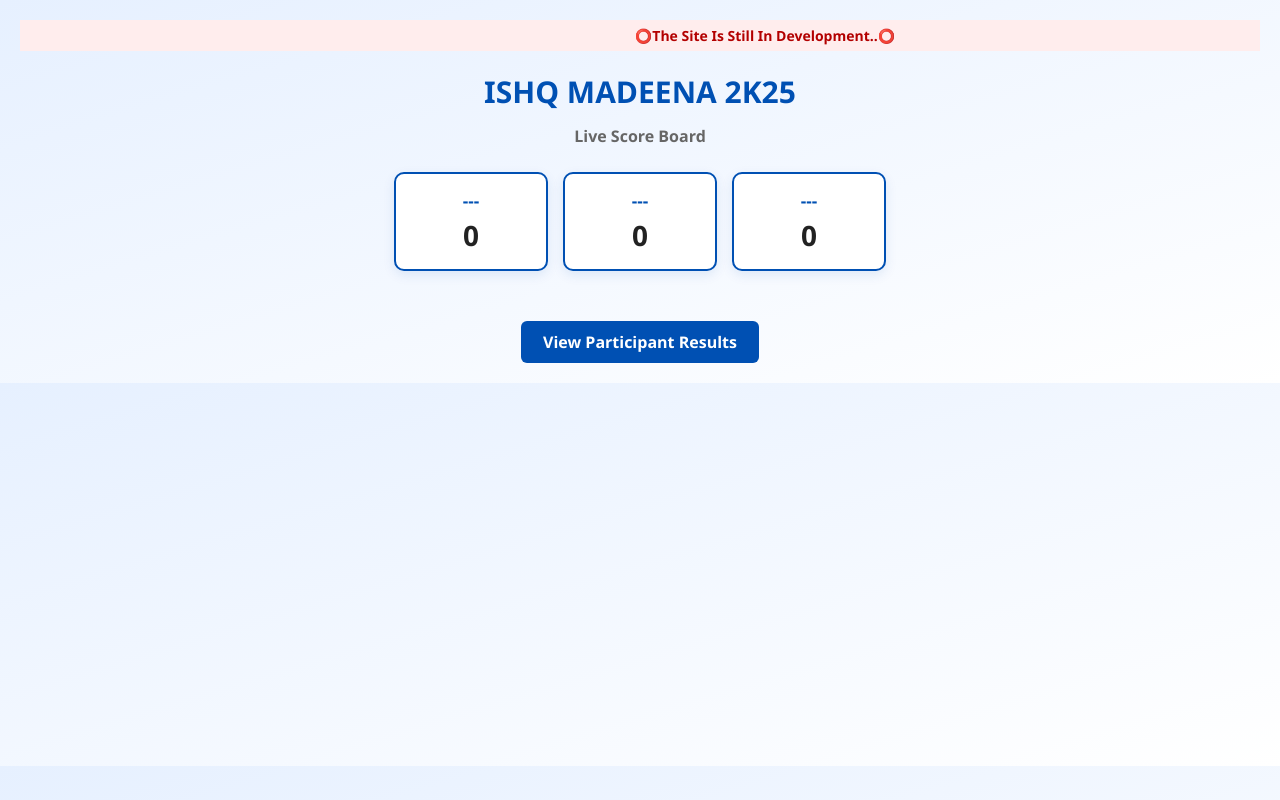
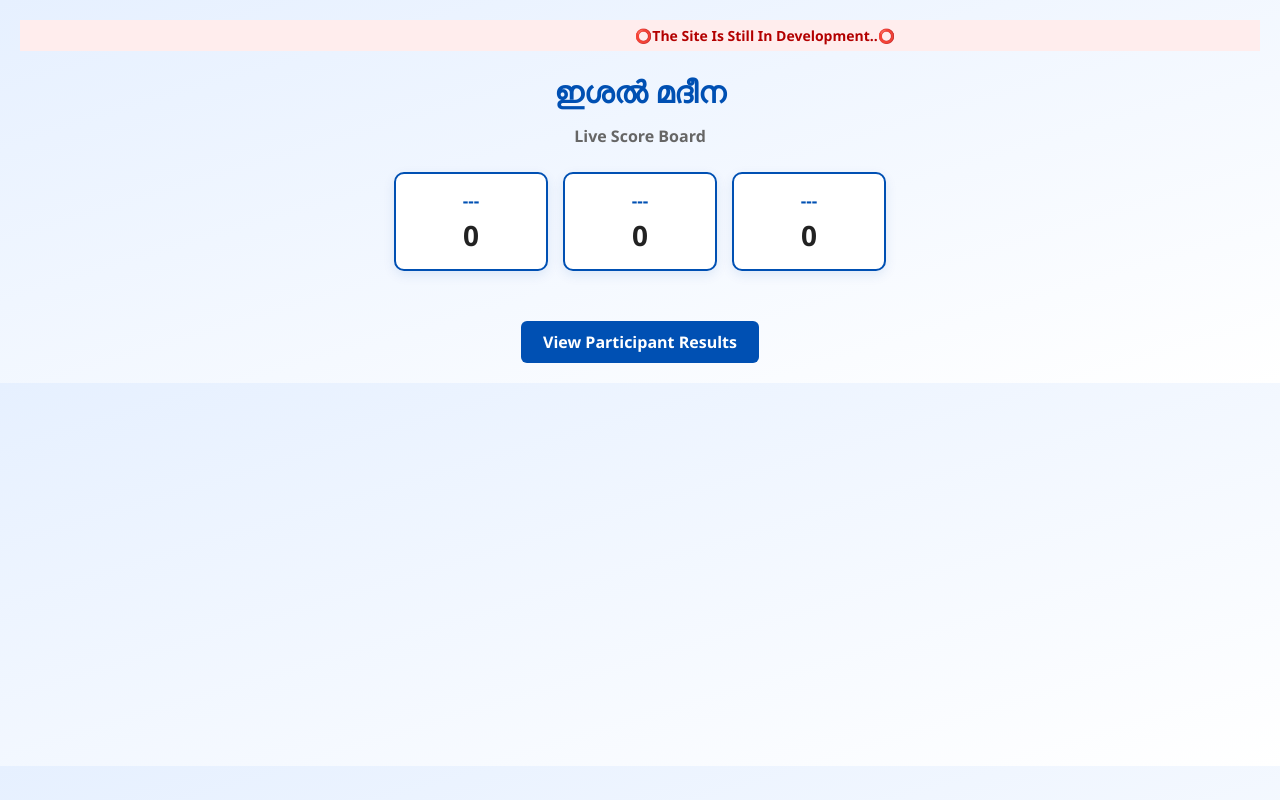
Before and after one commit to WebDesngr/Liveresult, a plain HTML site: page index.html in a window 1280 px wide. Drawn offline with Linux system fonts and the light colour scheme.

Commit message:
Update index.html

```diff
--- a/index.html
+++ b/index.html
@@ -3,7 +3,7 @@
 <head>
   <meta charset="UTF-8" />
   <meta name="viewport" content="width=device-width, initial-scale=1" />
-  <title>Madeena 2K25</title>
+  <title>ഇശൽ മദീന</title>
   <style>
     body {
       font-family: 'Segoe UI', sans-serif;
@@ -189,7 +189,7 @@
 
   <!-- SCOREBOARD PAGE -->
   <div id="homePage">
-    <h1>ISHQ MADEENA 2K25</h1>
+    <h1>ഇശൽ മദീന</h1>
     <h2>Live Score Board</h2>
 
     <div class="scoreboard">
```
